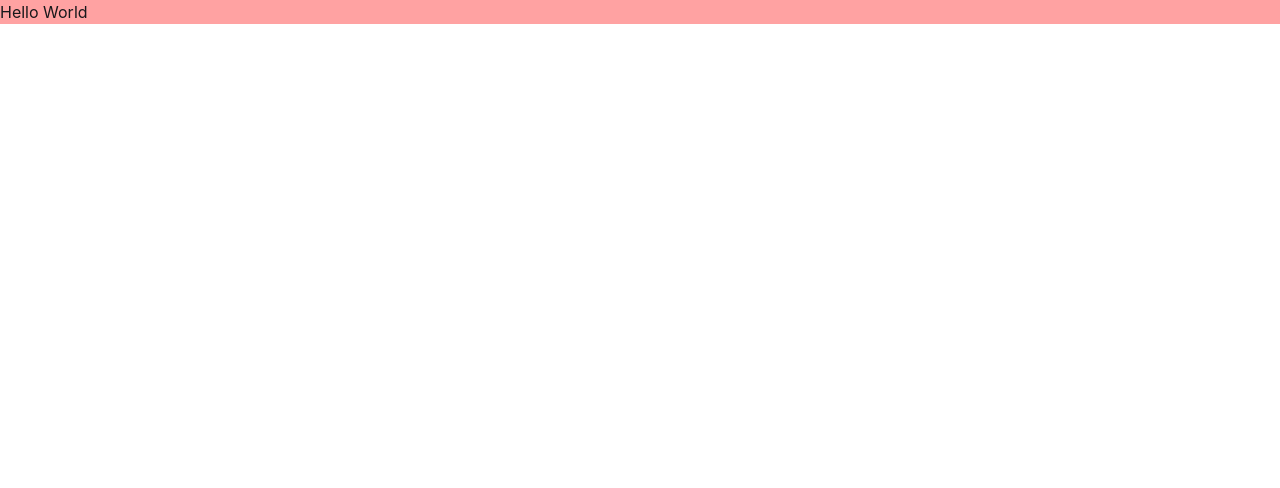
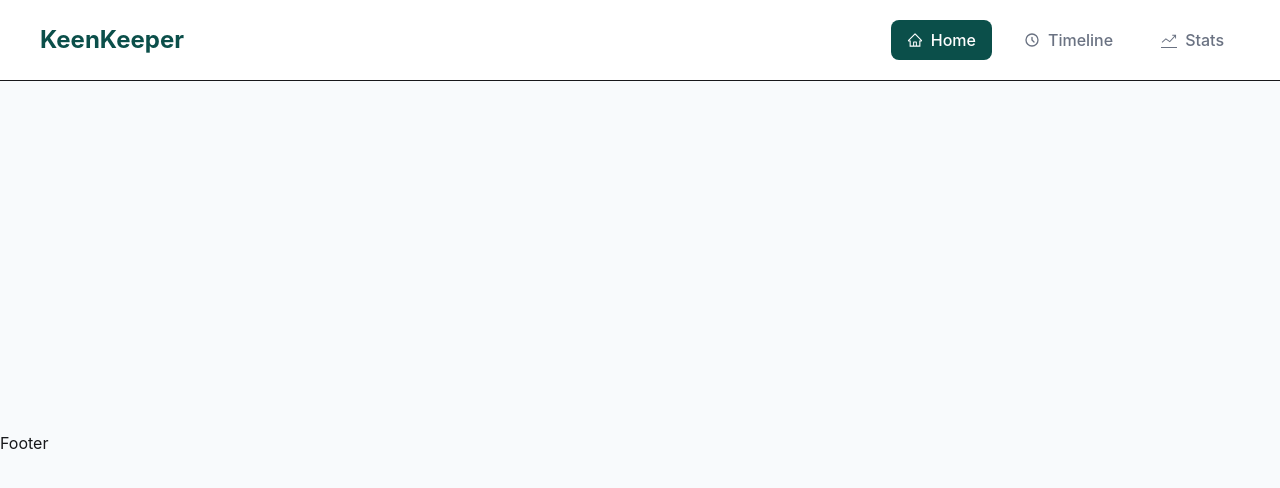
Before and after one commit to jituman01/B13-A7-KeenKeeper, a React (Vite) app: page / in a window 1280 px wide. Shown: the top 488 px of the page. Built offline with nearby package versions, Linux system fonts and the light colour scheme.

Commit message:
create navbar section and according to design by figma and functionality for timeline and stats section

```diff
--- a/index.html
+++ b/index.html
@@ -4,7 +4,7 @@
     <meta charset="UTF-8" />
     <link rel="icon" type="image/svg+xml" href="/favicon.svg" />
     <meta name="viewport" content="width=device-width, initial-scale=1.0" />
-    <title>a07-test</title>
+    <title>KeenKeeper</title>
   </head>
   <body>
     <div id="root"></div>
--- /dev/null
+++ b/src/components/Footer.jsx
@@ -0,0 +1,11 @@
+import React from 'react';
+
+const Footer = () => {
+  return (
+    <div>
+      Footer
+    </div>
+  );
+};
+
+export default Footer;
--- /dev/null
+++ b/src/components/Navbar.jsx
@@ -0,0 +1,35 @@
+import { NavLink } from "react-router-dom";
+import { AiOutlineHome } from "react-icons/ai";
+import { HiOutlineClock } from "react-icons/hi";
+import { TfiStatsUp } from "react-icons/tfi";
+
+const Navbar = () => {
+  const links = [
+    { name: "Home", path: "/", icon: <AiOutlineHome></AiOutlineHome> },
+    { name: "Timeline", path: "/timeline", icon: <HiOutlineClock></HiOutlineClock>},
+    { name: "Stats", path: "/stats", icon: <TfiStatsUp></TfiStatsUp> },
+  ];
+
+  return (
+    <nav className="flex justify-between items-center px-10 py-5 bg-white border-b sticky top-0 z-50">
+      <div className="text-2xl font-bold text-teal-900">KeenKeeper</div>
+      <div className="flex gap-4">
+        {links.map((link) => (
+          <NavLink
+            key={link.path}
+            to={link.path}
+            className={({ isActive }) =>
+              `flex items-center gap-2 px-4 py-2 rounded-lg font-medium transition ${
+                isActive ? "bg-teal-900 text-white" : "text-gray-500 hover:bg-gray-100"
+              }`
+            }
+          >
+            {link.icon} {link.name}
+          </NavLink>
+        ))}
+      </div>
+    </nav>
+  );
+};
+
+export default Navbar;
--- /dev/null
+++ b/src/layouts/MainLayout.jsx
@@ -0,0 +1,19 @@
+import { Outlet } from "react-router-dom";
+import Navbar from "../components/Navbar";
+import Footer from "../components/Footer";
+import { Toaster } from "react-hot-toast";
+
+const MainLayout = () => {
+  return (
+    <div className="bg-slate-50 min-h-screen">
+      <Toaster position="top-center" />
+      <Navbar />
+      <main className="min-h-[calc(100vh-450px)]">
+        <Outlet />
+      </main>
+      <Footer />
+    </div>
+  );
+};
+
+export default MainLayout;
--- /dev/null
+++ b/src/pages/FriendsDetails.jsx
@@ -0,0 +1,11 @@
+import React from 'react';
+
+const FriendsDetails = () => {
+  return (
+    <div>
+
+    </div>
+  );
+};
+
+export default FriendsDetails;
--- /dev/null
+++ b/src/pages/Home.jsx
@@ -0,0 +1,11 @@
+import React from 'react';
+
+const Home = () => {
+  return (
+    <div>
+
+    </div>
+  );
+};
+
+export default Home;
--- /dev/null
+++ b/src/pages/NotFound.jsx
@@ -0,0 +1,11 @@
+import React from 'react';
+
+const NotFound = () => {
+  return (
+    <div>
+
+    </div>
+  );
+};
+
+export default NotFound;
--- /dev/null
+++ b/src/pages/Stats.jsx
@@ -0,0 +1,11 @@
+import React from 'react';
+
+const Stats = () => {
+  return (
+    <div>
+      Stats
+    </div>
+  );
+};
+
+export default Stats;
--- /dev/null
+++ b/src/pages/Timeline.jsx
@@ -0,0 +1,11 @@
+import React from 'react';
+
+const Timeline = () => {
+  return (
+    <div>
+      Timeline
+    </div>
+  );
+};
+
+export default Timeline;
```
Also changed, not shown: src/main.jsx (+19 -3 lines).
